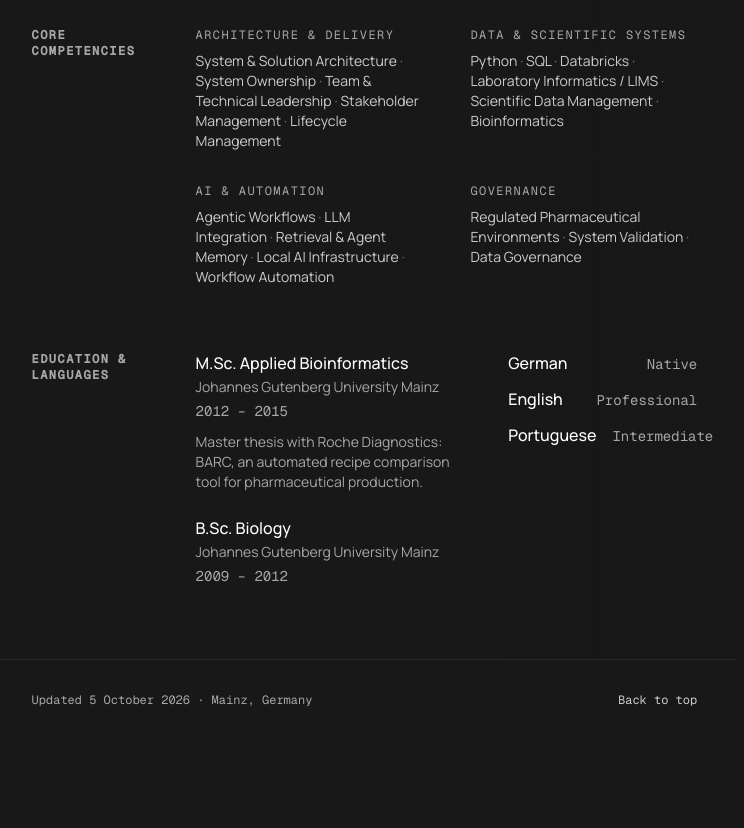
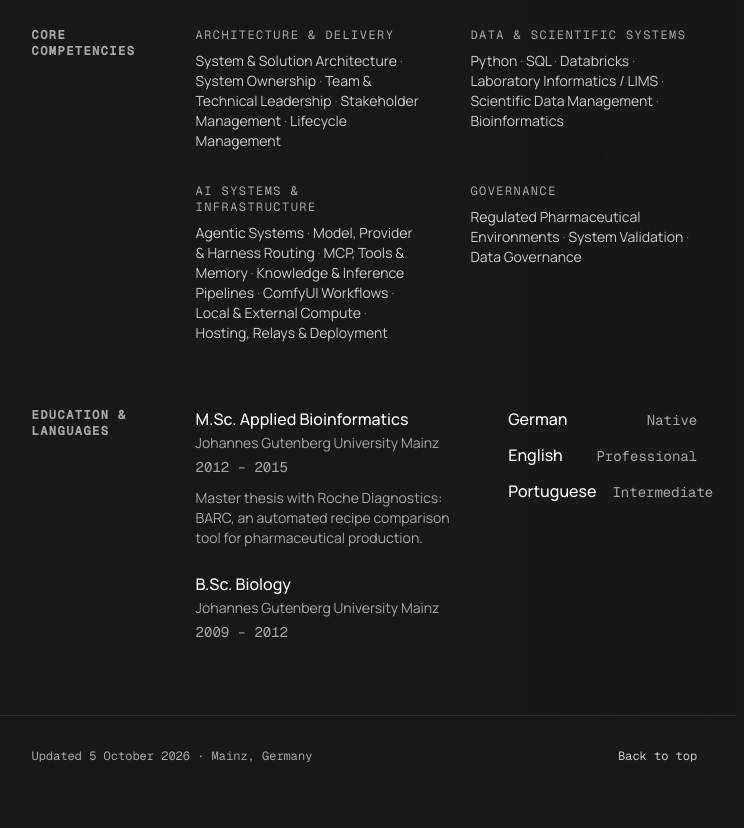
Before and after one commit to Level-Zero-Context/hannoknatz.com, a plain HTML site: page index.html in a window 1280 px wide. Shown: the part 2676-3504 px from the top of the page, without its empty margins (58-802 px from the left). Before the commit the page ends 3448 px from the top, so only its background shows below. Drawn offline with nearby package versions, Linux system fonts and the light colour scheme.

Commit message:
Add balanced AI systems competencies

```diff
--- a/index.html
+++ b/index.html
@@ -861,7 +861,7 @@ c-15 11 -46 23 -69 26 l-42 6 19 21 c47 51 68 136 40 164 -18 18 -47 14 -113
       </div>
       <p class="lede reveal">Hanno Knatz is a technical leader and system architect working across scientific software, data platforms and applied AI. In global pharmaceutical R&amp;D, he led a Lab IT engineering team and owned the architecture and lifecycle of a biological assay analysis platform used across laboratories worldwide.</p>
       <p class="lede2 reveal">Current independent work focuses on AI agents, local inference and workflow automation.</p>
-      <address class="meta reveal">Mainz, Germany&ensp;·&ensp;<a class="cv-link" href="cv-hanno-knatz.pdf?v=20261018-3">CV as PDF</a></address>
+      <address class="meta reveal">Mainz, Germany&ensp;·&ensp;<a class="cv-link" href="cv-hanno-knatz.pdf?v=20261018-4">CV as PDF</a></address>
   </div>
 </header>
 
@@ -986,8 +986,8 @@ c-15 11 -46 23 -69 26 l-42 6 19 21 c47 51 68 136 40 164 -18 18 -47 14 -113
           <p class="skill-items">Python <span class="dot">·</span> SQL <span class="dot">·</span> Databricks <span class="dot">·</span> Laboratory Informatics / LIMS <span class="dot">·</span> Scientific Data Management <span class="dot">·</span> Bioinformatics</p>
         </div>
         <div class="reveal">
-          <p class="skill-label">AI &amp; Automation</p>
-          <p class="skill-items">Agentic Workflows <span class="dot">·</span> LLM Integration <span class="dot">·</span> Retrieval &amp; Agent Memory <span class="dot">·</span> Local AI Infrastructure <span class="dot">·</span> Workflow Automation</p>
+          <p class="skill-label">AI Systems &amp; Infrastructure</p>
+          <p class="skill-items">Agentic Systems <span class="dot">·</span> Model, Provider &amp; Harness Routing <span class="dot">·</span> MCP, Tools &amp; Memory <span class="dot">·</span> Knowledge &amp; Inference Pipelines <span class="dot">·</span> ComfyUI Workflows <span class="dot">·</span> Local &amp; External Compute <span class="dot">·</span> Hosting, Relays &amp; Deployment</p>
         </div>
         <div class="reveal">
           <p class="skill-label">Governance</p>
```
Also changed, not shown: 1 other file.
